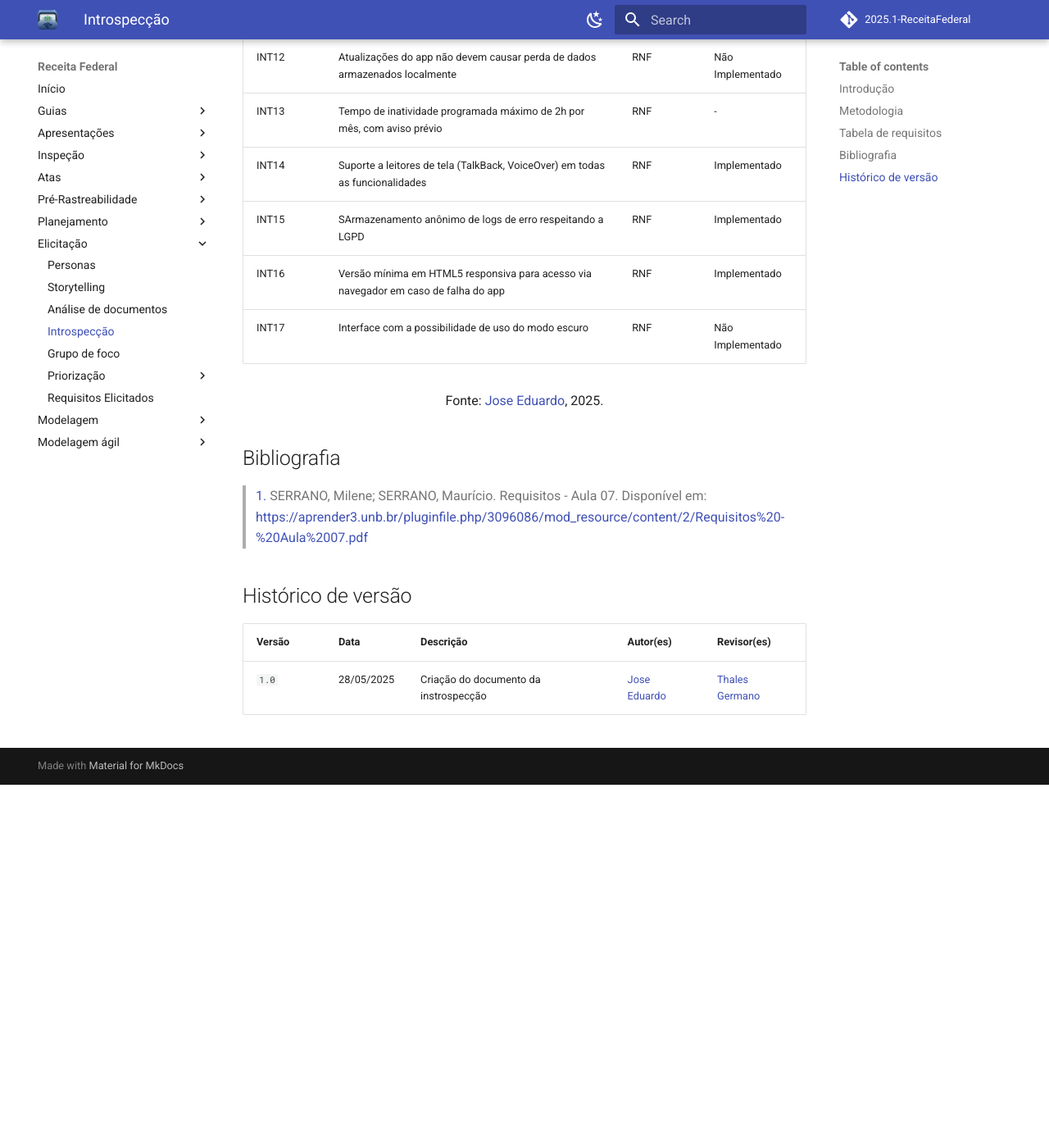
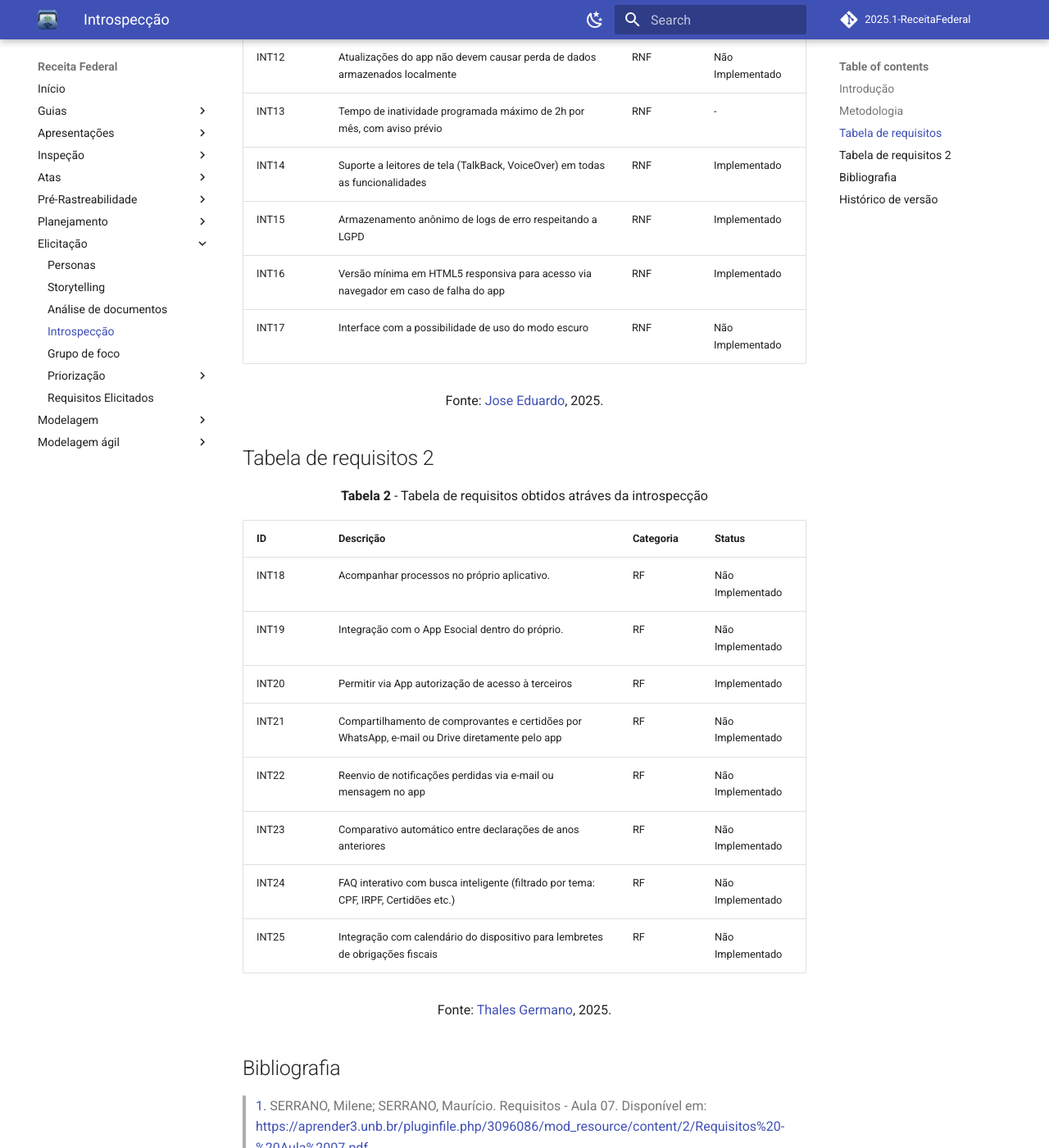
Before and after one commit to Requisitos-de-Software/2025.1-Meu-INSS, an MkDocs documentation site: the page built from docs/elicitacao/introspeccao.md, in a window 1280 px wide and 1400 px high, scrolled down 2074 px. Shown: the whole window at 82% size. Built offline with MkDocs 1.6.1 and Material for MkDocs 9.7.7, drawn with Linux system fonts in a browser that asks for light colours; comment, search, counter and statistics services are not loaded; before the commit the page ends 3031 px from its top, so only the background shows below that; some of the changed text lies outside the part shown.

Commit message:
elicitando requisitos por introspeccao

```diff
--- a/docs/elicitacao/introspeccao.md
+++ b/docs/elicitacao/introspeccao.md
@@ -47,12 +47,29 @@
 | INT12 | Atualizações do app não devem causar perda de dados armazenados localmente | RNF        |Não Implementado|
 | INT13 | Tempo de inatividade programada máximo de 2h por mês, com aviso prévio | RNF        | - |
 | INT14 | Suporte a leitores de tela (TalkBack, VoiceOver) em todas as funcionalidades | RNF        | Implementado |
-| INT15 | SArmazenamento anônimo de logs de erro respeitando a LGPD | RNF        | Implementado |
+| INT15 | Armazenamento anônimo de logs de erro respeitando a LGPD | RNF        | Implementado |
 | INT16 | Versão mínima em HTML5 responsiva para acesso via navegador em caso de falha do app | RNF        | Implementado |
 | INT17 | Interface com a possibilidade de uso do modo escuro      | RNF        | Não Implementado |
 
+
 <font size="3"><p style="text-align: center">Fonte: [Jose Eduardo](https://github.com/jevprado), 2025.</p></font>
 
+## Tabela de requisitos 2
+
+<p style="text-align: center"><b>Tabela 2</b> - Tabela de requisitos obtidos atráves da introspecção </p>
+
+| ID    | Descrição                                                            | Categoria |Status |
+| ----- | -----------------------------------------------------------------------| --------- |--------- |
+| INT18  | Acompanhar processos no próprio aplicativo.| RF        |Não Implementado|
+| INT19  |Integração com o App Esocial dentro do próprio.| RF        |Não Implementado|
+| INT20 | Permitir via App autorização de acesso à terceiros    | RF        | Implementado |
+| INT21 | Compartilhamento de comprovantes e certidões por WhatsApp, e-mail ou Drive diretamente pelo app | RF        | Não Implementado |
+| INT22 | Reenvio de notificações perdidas via e-mail ou mensagem no app  | RF        | Não Implementado |
+| INT23 | Comparativo automático entre declarações de anos anteriores                                     | RF        | Não Implementado |
+| INT24 | FAQ interativo com busca inteligente (filtrado por tema: CPF, IRPF, Certidões etc.)             | RF        | Não Implementado |
+| INT25 | Integração com calendário do dispositivo para lembretes de obrigações fiscais   | RF        | Não Implementado |
+
+<font size="3"><p style="text-align: center">Fonte: [Thales Germano](https://github.com/thalesgvl), 2025.</p></font>
 
 ## Bibliografia
 > <a>1.</a> SERRANO, Milene; SERRANO, Maurício. Requisitos - Aula 07. Disponível em: [https://aprender3.unb.br/pluginfile.php/3096086/mod_resource/content/2/Requisitos%20-%20Aula%2007.pdf](https://aprender3.unb.br/pluginfile.php/3096086/mod_resource/content/2/Requisitos%20-%20Aula%2007.pdf)
@@ -63,3 +80,4 @@
 Versão |   Data  | Descrição | Autor(es) | Revisor(es)
 ------ | ---- | ------ | ---------- | ----------
 `1.0` | 28/05/2025 | Criação do documento da instrospecção | [Jose Eduardo](https://github.com/jevprado) | [Thales Germano](https://github.com/thalesgvl) |
+`1.1` | 29/05/2025 | Elicitando requisitos | [Thales Germano](https://github.com/thalesgvl) | [Jose Eduardo](https://github.com/jevprado)|
```
